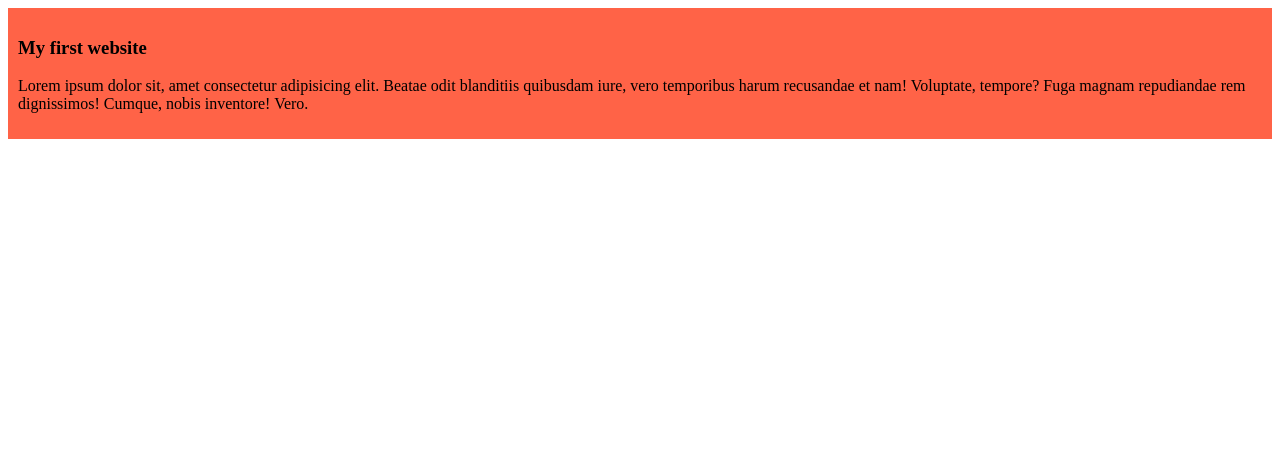
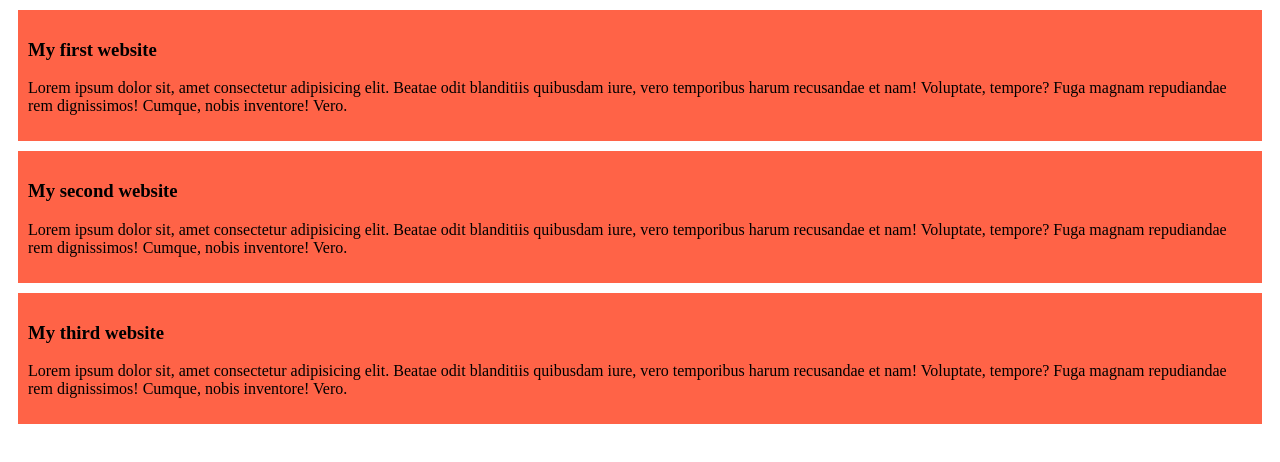
Before and after one commit to Nadia345/my-simple-website, a plain HTML site: page index.html in a window 1280 px wide. Drawn offline with Linux system fonts and the light colour scheme.

Commit message:
add the second and third blog

```diff
--- a/index.html
+++ b/index.html
@@ -11,6 +11,14 @@
         <h3>My first website</h3>
         <p>Lorem ipsum dolor sit, amet consectetur adipisicing elit. Beatae odit blanditiis quibusdam iure, vero temporibus harum recusandae et nam! Voluptate, tempore? Fuga magnam repudiandae rem dignissimos! Cumque, nobis inventore! Vero.</p>
     </div>
+    <div>
+        <h3>My second website</h3>
+        <p>Lorem ipsum dolor sit, amet consectetur adipisicing elit. Beatae odit blanditiis quibusdam iure, vero temporibus harum recusandae et nam! Voluptate, tempore? Fuga magnam repudiandae rem dignissimos! Cumque, nobis inventore! Vero.</p>
+    </div>
+    <div>
+        <h3>My third website</h3>
+        <p>Lorem ipsum dolor sit, amet consectetur adipisicing elit. Beatae odit blanditiis quibusdam iure, vero temporibus harum recusandae et nam! Voluptate, tempore? Fuga magnam repudiandae rem dignissimos! Cumque, nobis inventore! Vero.</p>
+    </div>
 
 </body>
 </html>
--- a/style/blog.css
+++ b/style/blog.css
@@ -1,4 +1,5 @@
 div{
     background-color:tomato;
-    padding: 10px
+    padding: 10px;
+    margin: 10px;
 }
```
